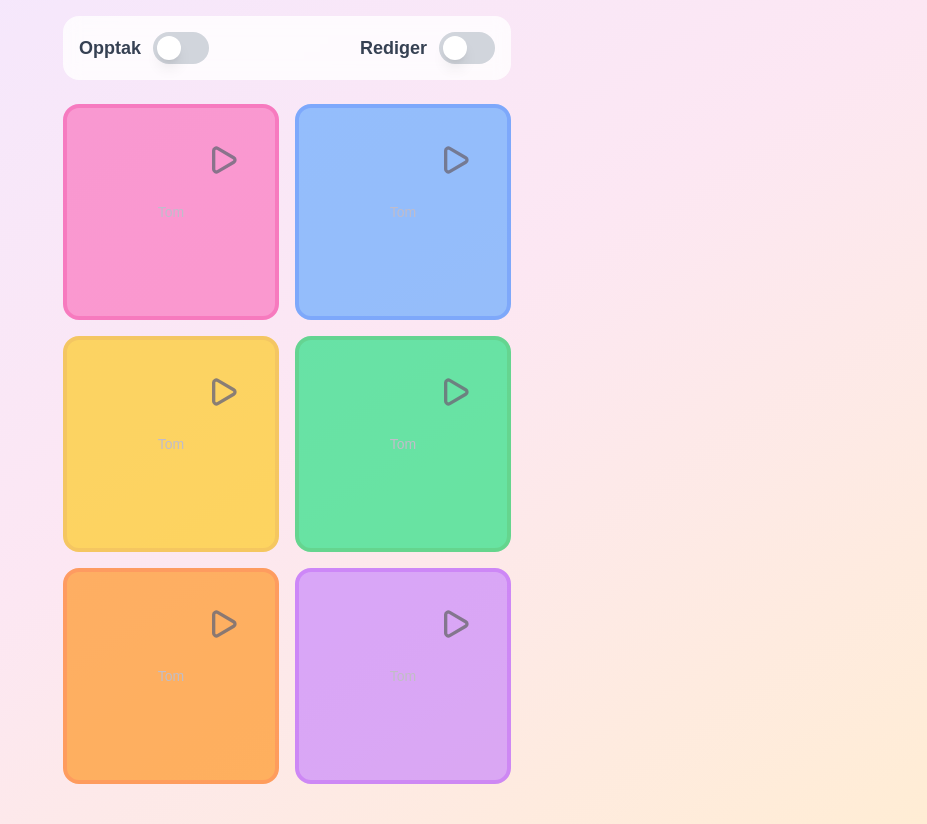
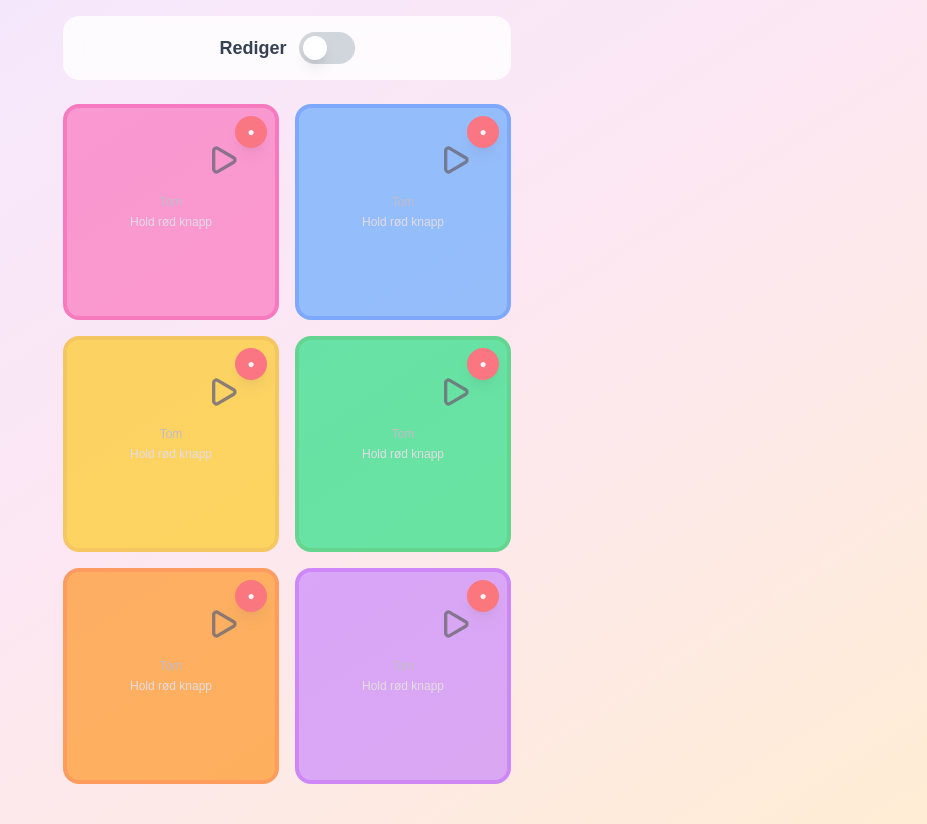
Before and after one commit to ChristianWatkins/lydmaskinen, a Next.js app: page / in a window 1280 px wide. Shown: the whole page, without its empty margins (353-1280 px from the left). Built offline with nearby package versions, Linux system fonts and the light colour scheme.

Commit message:
simplified UX: red record button on each pad, removed record/play toggle

```diff
--- a/app/page.tsx
+++ b/app/page.tsx
@@ -101,35 +101,9 @@ export default function Home() {
   return (
     <div className="min-h-screen bg-gradient-to-br from-purple-100 via-pink-100 to-orange-100 p-4">
       <div className="max-w-md mx-auto">
-        {/* Mode Toggle */}
+        {/* Mode Toggle - Only Edit mode now */}
         <div className="mb-6 bg-white/80 backdrop-blur-sm rounded-2xl p-4">
-          <div className="flex items-center justify-between">
-            <div className="flex items-center gap-3">
-              <span className="text-gray-700 font-semibold text-lg">Opptak</span>
-              <button
-                onClick={() => {
-                  // Toggle between record and play (not edit)
-                  if (mode === 'record') {
-                    setMode('play');
-                  } else {
-                    setMode('record');
-                  }
-                }}
-                className={`
-                  relative inline-flex h-8 w-14 items-center rounded-full transition-colors duration-200 ease-in-out cursor-pointer
-                  ${mode === 'record' ? 'bg-red-500' : 'bg-gray-300'}
-                  focus:outline-none focus:ring-2 focus:ring-offset-2 focus:ring-purple-500
-                `}
-              >
-                <span
-                  className={`
-                    inline-block h-6 w-6 transform rounded-full bg-white shadow-lg transition-transform duration-200 ease-in-out
-                    ${mode === 'record' ? 'translate-x-7' : 'translate-x-1'}
-                  `}
-                />
-              </button>
-            </div>
-            <div className="flex items-center gap-3">
+          <div className="flex items-center justify-center gap-3">
             <span className="text-gray-700 font-semibold text-lg">Rediger</span>
             <button
               onClick={() => {
@@ -148,7 +122,6 @@ export default function Home() {
                 `}
               />
             </button>
-            </div>
           </div>
         </div>
 
--- a/components/Pad.tsx
+++ b/components/Pad.tsx
@@ -42,26 +42,28 @@ export default function Pad({
 
     console.log('👆 handleStart called, mode:', mode, 'padId:', padData.id);
 
-    if (mode === 'record') {
-      // Start recording
+    // Always play in main area (record button is separate)
+    console.log('🎵 Attempting to play audio for pad:', padData.id, 'hasAudio:', !!padData.audioBlob);
+    onPlay(padData.id);
+  };
+
+  const handleRecordStart = async (e: React.MouseEvent | React.TouchEvent) => {
+    e.preventDefault();
+    e.stopPropagation(); // Don't trigger pad play
+
     console.log('🎙 Starting recording for pad:', padData.id);
     onRecordStart(padData.id);
     const { startRecording } = await import('@/lib/audio');
     const started = await startRecording();
     setIsRecordingStarted(started);
     console.log('Recording started:', started);
-    } else if (mode === 'play') {
-      // Howler.js handles all audio unlocking automatically!
-      console.log('🎵 Attempting to play audio for pad:', padData.id, 'hasAudio:', !!padData.audioBlob);
-      onPlay(padData.id);
-    }
-    // Edit mode is handled separately
   };
 
-  const handleEnd = async (e: React.MouseEvent | React.TouchEvent) => {
+  const handleRecordEnd = async (e: React.MouseEvent | React.TouchEvent) => {
     e.preventDefault();
+    e.stopPropagation(); // Don't trigger pad play
 
-    if (mode === 'record' && isPressed && isRecordingStarted) {
+    if (isRecordingStarted) {
       // Stop recording and save
       const { stopRecording } = await import('@/lib/audio');
       try {
@@ -74,8 +76,12 @@ export default function Pad({
       }
     }
 
+    setIsRecordingStarted(false);
+  };
+
+  const handleEnd = (e: React.MouseEvent | React.TouchEvent) => {
+    e.preventDefault();
     setIsPressed(false);
-    setIsRecordingStarted(false);
   };
 
   const handleEffectChange = (e: React.ChangeEvent<HTMLSelectElement>) => {
@@ -127,6 +133,27 @@ export default function Pad({
           `}
           style={{ backfaceVisibility: 'hidden' }}
         >
+          {/* Record button - Red dot in top right */}
+          {mode !== 'edit' && (
+            <button
+              className={`
+                absolute top-2 right-2 w-8 h-8 rounded-full z-10
+                ${isRecording ? 'bg-red-600 animate-pulse' : 'bg-red-500 hover:bg-red-600'}
+                shadow-lg transition-all active:scale-90
+              `}
+              onMouseDown={handleRecordStart}
+              onMouseUp={handleRecordEnd}
+              onMouseLeave={handleRecordEnd}
+              onTouchStart={handleRecordStart}
+              onTouchEnd={handleRecordEnd}
+            >
+              <div className="w-full h-full flex items-center justify-center text-white text-xs font-bold">
+                {isRecording ? '●' : '●'}
+              </div>
+            </button>
+          )}
+
+          {/* Main pad area for playback */}
           <button
             className="w-full h-full"
             onMouseDown={mode !== 'edit' ? handleStart : undefined}
@@ -143,14 +170,11 @@ export default function Pad({
                   <div className="text-white text-xs font-semibold">HOLD INNE</div>
                 </>
               )}
-              {padState === 'empty' && mode === 'record' && (
+              {padState === 'empty' && mode !== 'edit' && (
                 <div className="text-center">
                   <div className="text-gray-400 text-xs font-medium mb-1">Tom</div>
-                  <div className="text-gray-300 text-xs">Hold inne</div>
+                  <div className="text-gray-300 text-xs">Hold rød knapp</div>
                 </div>
-              )}
-              {padState === 'empty' && mode !== 'record' && (
-                <div className="text-gray-400 text-sm font-medium">Tom</div>
               )}
             </div>
 
--- a/types/index.ts
+++ b/types/index.ts
@@ -6,4 +6,4 @@ export interface PadData {
   reverse: boolean;
 }
 
-export type Mode = 'record' | 'play' | 'edit';
+export type Mode = 'play' | 'edit';
```
Lines whose indentation alone changed are shown as unchanged.
